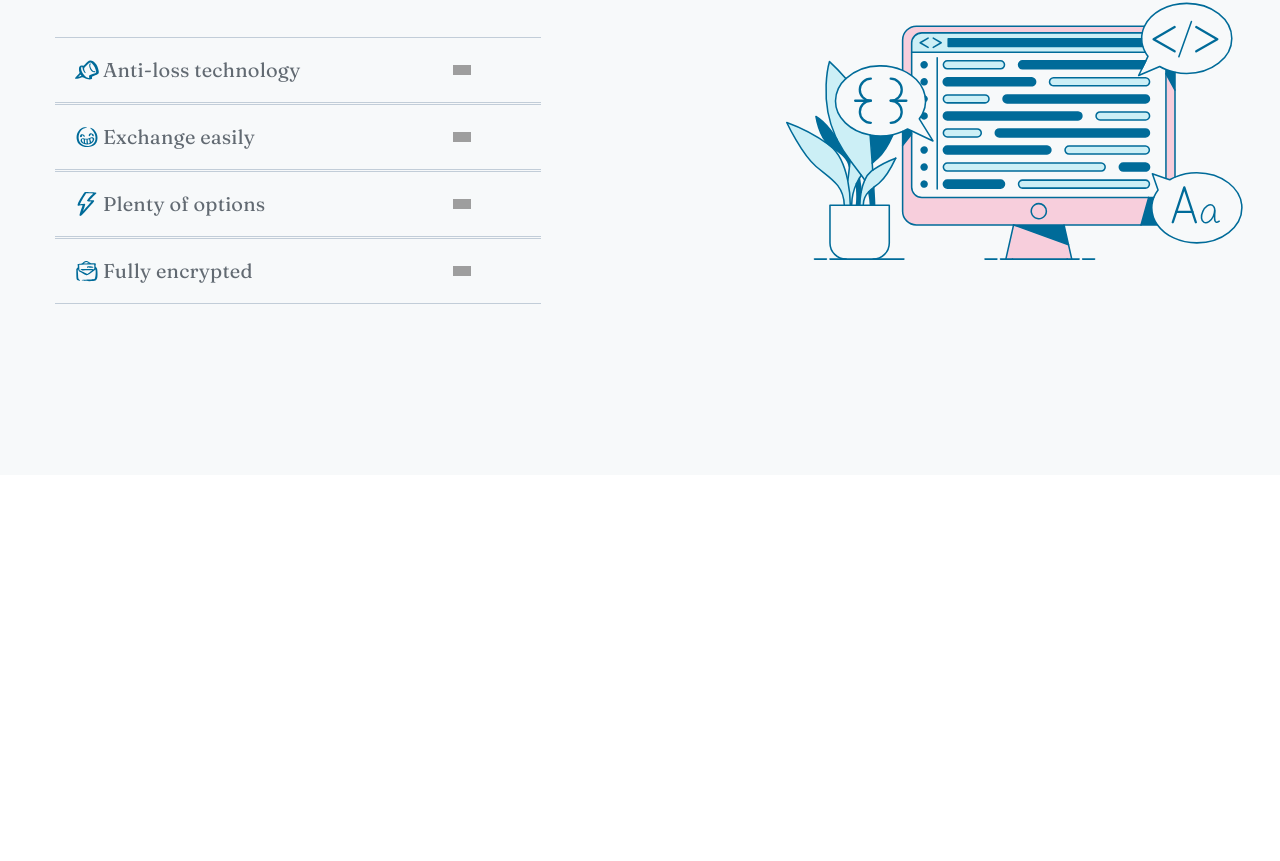
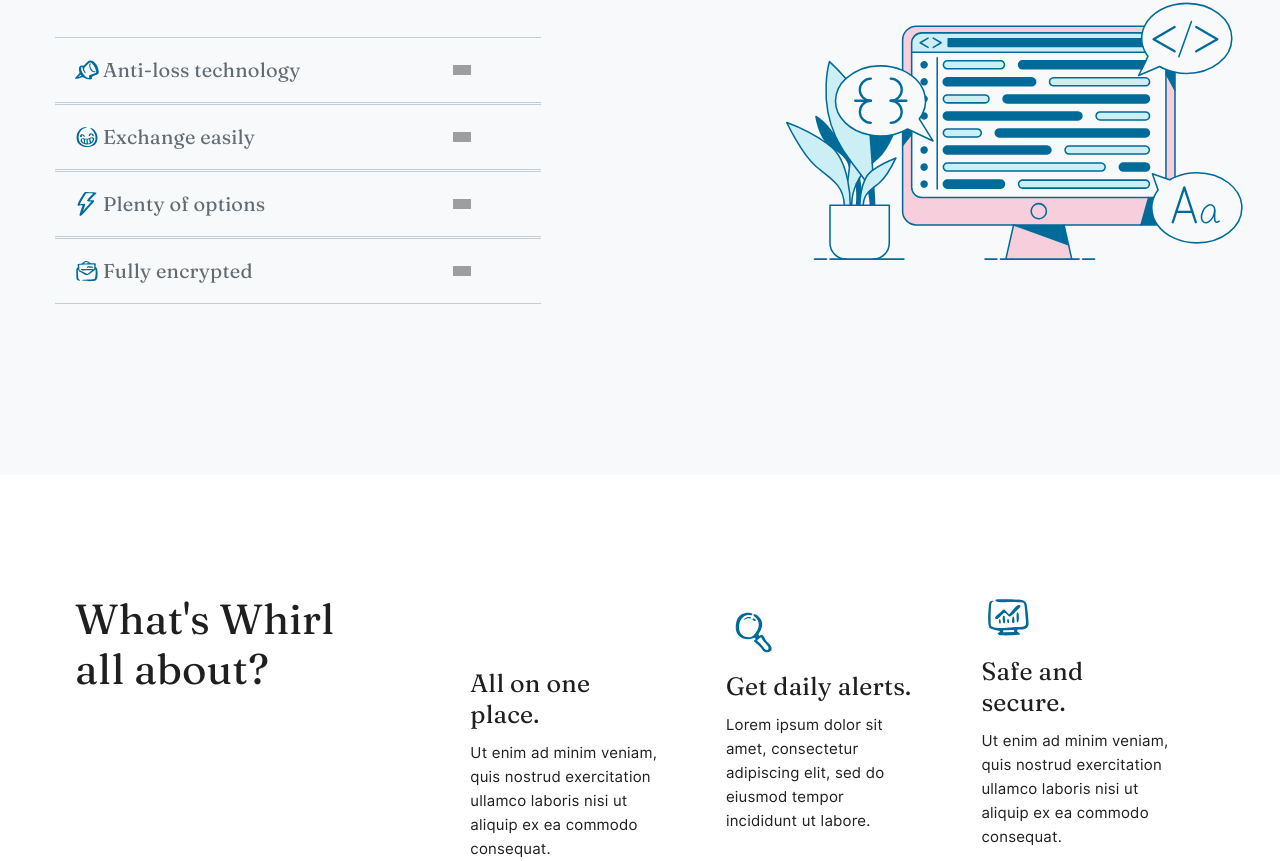
Before and after one commit to mash9000/whirl-learn-project, a React (Vite) app: page / in a window 1280 px wide. Shown: the part 1575-2436 px from the top of the page. Before the commit the page ends 2050 px from the top, so only its background shows below. Built offline with nearby package versions, Linux system fonts and the light colour scheme; grey boxes are pictures that could not be loaded.

Commit message:
feat, style: закончил AboutBlock

```diff
--- /dev/null
+++ b/src/components/AboutBlock.tsx
@@ -0,0 +1,21 @@
+import '../styles/about-block/about-block.scss';
+import '../styles/about-block/__heading/about-block__heading.scss';
+import type {IFactCard} from "../model/interfaces/IFactCard.ts";
+import {FactCard} from "./FactCard.tsx";
+
+type AboutBlockProps = {
+    factData: IFactCard[]
+}
+
+export const AboutBlock = ({factData}: AboutBlockProps) => {
+    return (
+        <div className="about-block">
+            <h3 className='about-block__heading'>What's Whirl all about?</h3>
+            {
+                factData.map((card: IFactCard) =>
+                    <FactCard key={card.getTitle()} factData={card}
+                              pathToTheFolder={'../../public/images/about-block/'}/>)
+            }
+        </div>
+    );
+}
--- a/src/components/FactCard.tsx
+++ b/src/components/FactCard.tsx
@@ -5,20 +5,24 @@
 import type {IFactCard} from "../model/interfaces/IFactCard.ts";
 
 type FactCardProps = {
-    factData: IFactCard
+    factData: IFactCard,
+    pathToTheFolder: string
 }
 
-export const FactCard = ({factData}: FactCardProps) => {
-    const pathToTheFolderWithIconsForFacts: string = '../../public/images/card-facts/';
+export const FactCard = ({factData, pathToTheFolder}: FactCardProps) => {
+    const stylesForTheHeaderWhenThereIsNoImage = {
+        marginTop: "90px"
+    }
     return (
         <div className="fact-card" style={{
             backgroundColor: factData.getBgColor().getColor()
         }}>
-            <img
-                src={`${pathToTheFolderWithIconsForFacts}${factData.getNameOfImage()}.svg`}
-                alt={`${factData.getNameOfImage()} icon`}
-                className='fact-card__icons'/>
-            <h5 className='fact-card__heading'>{factData.getTitle()}</h5>
+            {(factData.getNameOfImage() !== 'none') &&
+                <img
+                    src={`${pathToTheFolder}${factData.getNameOfImage()}.svg`}
+                    alt={`${factData.getNameOfImage()} icon`}
+                    className='fact-card__icons'/>}
+            <h5 className='fact-card__heading' style={factData.getNameOfImage() === 'none' ? stylesForTheHeaderWhenThereIsNoImage : {}}>{factData.getTitle()}</h5>
             <p className='fact-card__p'>{factData.getParagraph()}</p>
         </div>
     );
--- a/src/components/WhirlMainComponent.tsx
+++ b/src/components/WhirlMainComponent.tsx
@@ -7,6 +7,7 @@
 import {FactCard} from "./FactCard.tsx";
 import type {IFactCard} from "../model/interfaces/IFactCard.ts";
 import {BlockOfPromises} from "./BlockOfPromises.tsx";
+import {AboutBlock} from "./AboutBlock.tsx";
 
 export const WhirlMainComponent = () => {
     return (
@@ -19,10 +20,12 @@
             <TrustedCompanies data={AppConfig.TRUSTED_COMPANIES}/>
             <div className='fact-card__box'>
                 {AppConfig.FACT_CARDS.map((card: IFactCard) =>
-                    <FactCard key={card.getTitle()} factData={card}/>
+                    <FactCard key={card.getTitle()} factData={card}
+                              pathToTheFolder={'../../public/images/card-facts/'}/>
                 )}
             </div>
             <BlockOfPromises accordionItems={AppConfig.BLOCK_OF_PROMISES}/>
+            <AboutBlock factData={AppConfig.ABOUT_BLOCK}/>
         </>
     )
 }
--- a/src/data/AppConfig.ts
+++ b/src/data/AppConfig.ts
@@ -92,4 +92,34 @@
             getParagraph: () => 'Lorem ipsum dolor sit amet, consectetur adipiscing elit, sed do eiusmod tempor incididunt ut labore et dolore magna aliqua.'
         }
     ]
+
+    public static readonly ABOUT_BLOCK: IFactCard[] = [
+        {
+            getNameOfImage: () => 'none',
+
+            getTitle: () => 'All on one place.',
+
+            getParagraph: () => 'Ut enim ad minim veniam, quis nostrud exercitation ullamco laboris nisi ut aliquip ex ea commodo consequat.',
+
+            getBgColor: () => ({getColor: () => 'transparent'})
+        },
+        {
+            getNameOfImage: () => 'lens',
+
+            getTitle: () => 'Get daily alerts.',
+
+            getParagraph: () => 'Lorem ipsum dolor sit amet, consectetur adipiscing elit, sed do eiusmod tempor incididunt ut labore.',
+
+            getBgColor: () => ({getColor: () => 'transparent'})
+        },
+        {
+            getNameOfImage: () => 'screen',
+
+            getTitle: () => 'Safe and secure.',
+
+            getParagraph: () => 'Ut enim ad minim veniam, quis nostrud exercitation ullamco laboris nisi ut aliquip ex ea commodo consequat.',
+
+            getBgColor: () => ({getColor: () => 'transparent'})
+        },
+    ]
 }
--- /dev/null
+++ b/src/styles/about-block/__heading/about-block__heading.scss
@@ -0,0 +1,22 @@
+@use 'sass:map';
+@use '../../colors' as color;
+
+@font-face {
+  font-family: "Fraunces Regular";
+  font-style: normal;
+  font-weight: 400;
+  src: url(/public/fonts/Frauncess/Fraunces-Regular.ttf);
+}
+
+.about-block__heading {
+  display: inline-block;
+  width: 400px;
+  margin-right: 100px;
+  font: {
+    family: "Fraunces Regular";
+    size: 42px;
+  }
+  line-height: 50.4px;
+  letter-spacing: .2px;
+  color: map.get(color.$colors, 'black-text');
+}
--- /dev/null
+++ b/src/styles/about-block/about-block.scss
@@ -0,0 +1,7 @@
+.about-block {
+  margin: 119px auto 0;
+  width: 1130px;
+  height: 218px;
+  display: flex;
+  justify-content: space-between;
+}
```
Also changed, not shown: public/images/about-block/lens.svg (added), public/images/about-block/screen.svg (added).
